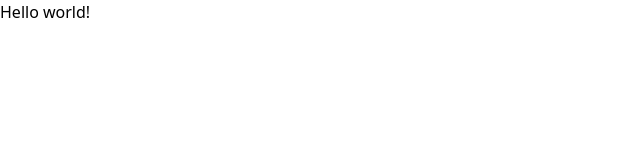
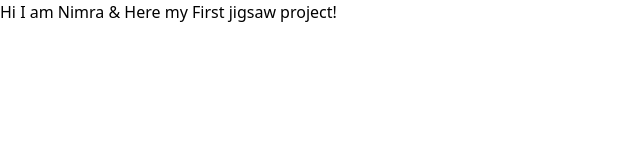
Before and after one commit to amzteam666/shahbaz, a website: page index.html in a window 1280 px wide. Shown: the whole page, without its empty margins (0-640 px from the left). Drawn offline with nearby package versions, Linux system fonts and the light colour scheme; files that its build step writes are made by us from their sources; files whose address does not match are found by name.

Commit message:
Update index.html

```diff
--- a/index.html
+++ b/index.html
@@ -11,7 +11,7 @@
     </head>
     <body class="text-gray-900 font-sans antialiased">
         <div class="p-8">
-    <h1 class="text-3xl font-bold">Hello world!</h1>
+    <h1 class="text-3xl font-bold">Hi I am Nimra & Here my First jigsaw project!</h1>
 </div>
     </body>
 </html>
```
